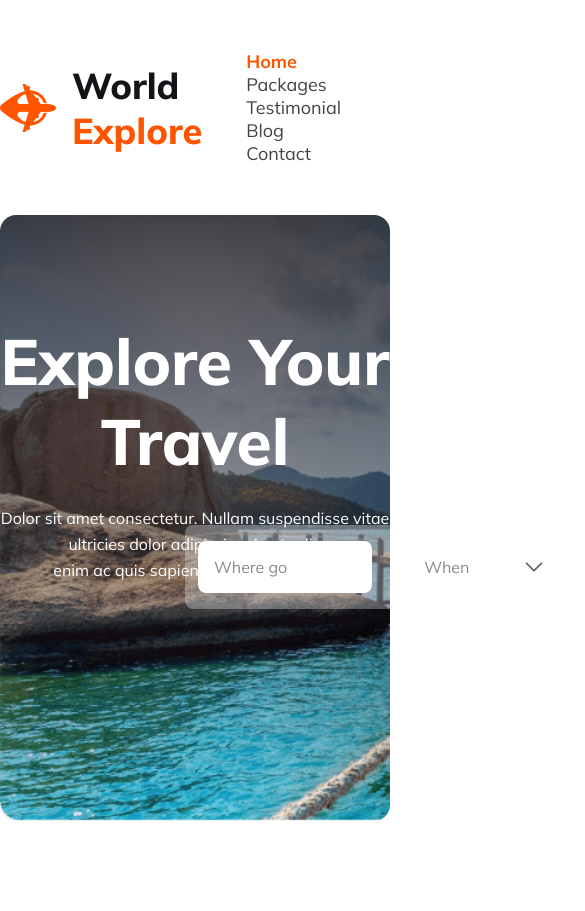
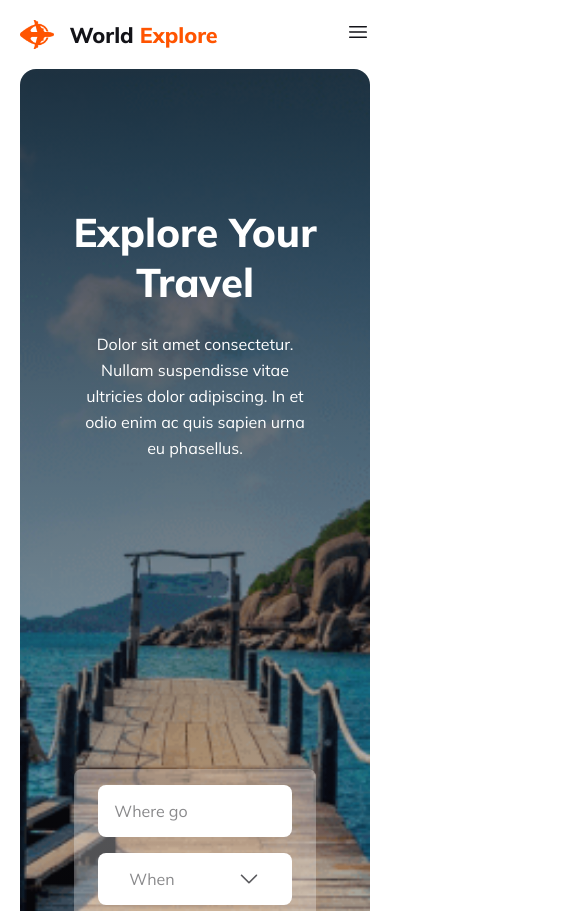
Before and after one commit to rabbi5353/world-explore-responsive, a plain HTML site: page index.html in a window 390 px wide. Shown: the top 911 px of the page, 585 px wide, since content can reach past the window. Before the commit the page ends 844 px from the top, so only its background shows below. Drawn offline with Linux system fonts and the light colour scheme.

Commit message:
header responsive done

```diff
--- a/index.html
+++ b/index.html
@@ -18,6 +18,10 @@
                     <h2 class="logo_name">World <span class="logo_name_span">Explore</span></h2>
                 </div>
 
+                <div class="mobile_responsive_line">
+                    <img src="./images/line.png" alt="">
+                </div>
+
                 <div class="navbar">
                     <a class="home_nav" href="">Home</a>
                     <a href="">Packages</a>
@@ -31,7 +35,7 @@
             <div class="header_banner">
                 <h1 class="header_banner_title">Explore Your Travel</h1>
                 <p class="header_banner_para">Dolor sit amet consectetur. Nullam suspendisse vitae ultricies dolor
-                    adipiscing. In et odio <br> enim ac quis sapien urna eu phasellus.</p>
+                    adipiscing. In et odio enim ac quis sapien urna eu phasellus.</p>
 
                 <div class="header_banner_find_now_section">
                     <div class="where_go find_now_single_box">
--- a/styles/responsive.css
+++ b/styles/responsive.css
@@ -0,0 +1,56 @@
+/* header section responsive */
+
+@media screen and (max-width: 600px) {
+    .container {
+        margin: 0 20px;
+    }
+
+    .navbar_section {
+        margin: 20px auto;
+    }
+
+    .navbar {
+        display: none;
+    }
+
+    .logo_name {
+        font-size: 21.543px;
+    }
+
+    .logo_img {
+        width: 33.516px;
+    }
+
+    .mobile_responsive_line {
+        display: block;
+    }
+
+    .header_banner_title {
+        font-size: 2.5rem;
+    }
+
+    .header_banner_para {
+        width: 80%;
+        margin: 0 auto;
+    }
+
+    .header_banner_find_now_section {
+        flex-direction: column;
+        position: static;
+        width: 80%;
+        height: auto;
+        gap: 1rem;
+        padding-top: 1rem;
+        padding-bottom: 1rem;
+        margin: 70px auto;
+    }
+
+    .find_now_single_box {
+        width: 80%;
+    }
+
+    .header_banner {
+        padding: 32px 24px;
+        background-position: center;
+    }
+}
--- a/styles/style.css
+++ b/styles/style.css
@@ -48,6 +48,10 @@ body {
     color: #FF5400;
 }
 
+.mobile_responsive_line {
+    display: none;
+}
+
 .navbar a {
     text-decoration: none;
     color: #424247;
@@ -72,18 +76,20 @@ body {
 
 .header_banner_title {
     color: #FFF;
-    font-size: 64px;
+    font-size: 4rem;
     font-weight: 800;
     padding-top: 106px;
     padding-bottom: 24px;
 }
 
 .header_banner_para {
+    width: 676px;
     color: #FFF;
     font-size: 16px;
     font-weight: 400;
     line-height: 26px;
     padding-bottom: 238px;
+    margin: 0 auto;
 }
 
 .header_banner_find_now_section {
@@ -125,4 +131,4 @@ body {
     gap: 8px;
 }
 
-/* header section styles  start*/
+/* header section styles  end*/
```
Also changed, not shown: images/line.png (added).
